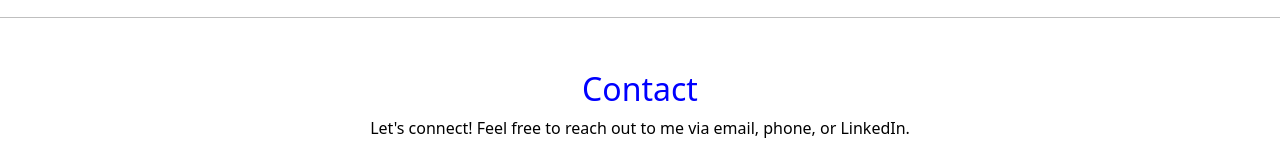
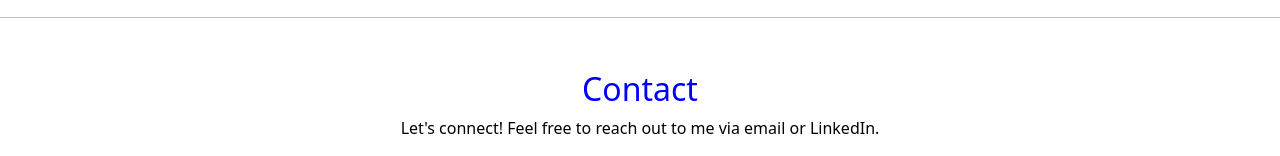
Before and after one commit to ben-perk/Porfolio-Project, a plain HTML site: page index.html in a window 1280 px wide. Shown: the part 2129-2285 px from the top of the page. Drawn offline with nearby package versions, Linux system fonts and the light colour scheme.

Commit message:
Update index.html

```diff
--- a/index.html
+++ b/index.html
@@ -153,7 +153,7 @@
   <!-- Contact Section -->
   <section id="contact-section">
     <h2>Contact</h2>
-    <p>Let's connect! Feel free to reach out to me via email, phone, or LinkedIn.</p>
+    <p>Let's connect! Feel free to reach out to me via email or LinkedIn.</p>
     <div class="row">
       <div class="col-12 col-md-4 col-lg-4">
         <a href="mailto:ben.perkton@gmail.com" aria-label="Email">
@@ -161,12 +161,6 @@
           <h4>ben.perkton@gmail.com</h4>
         </a>
       </div>
-      <!-- <div class="col-12 col-md-4 col-lg-4">
-        <a href="tel:4703319586" aria-label="Phone">
-          <i class="bi bi-telephone-fill fs-1" alt="Phone icon"></i>
-          <h4>470.331.9586</h4>
-        </a>
-      </div> -->
       <div class="col-12 col-md-4 col-lg-4">
         <a href="https://www.linkedin.com/in/benjamin-perkton-96424633a/" aria-label="LinkedIn">
           <i class="bi bi-linkedin linkedin-icon fs-1" width="200%" height="200%"></i>
```
